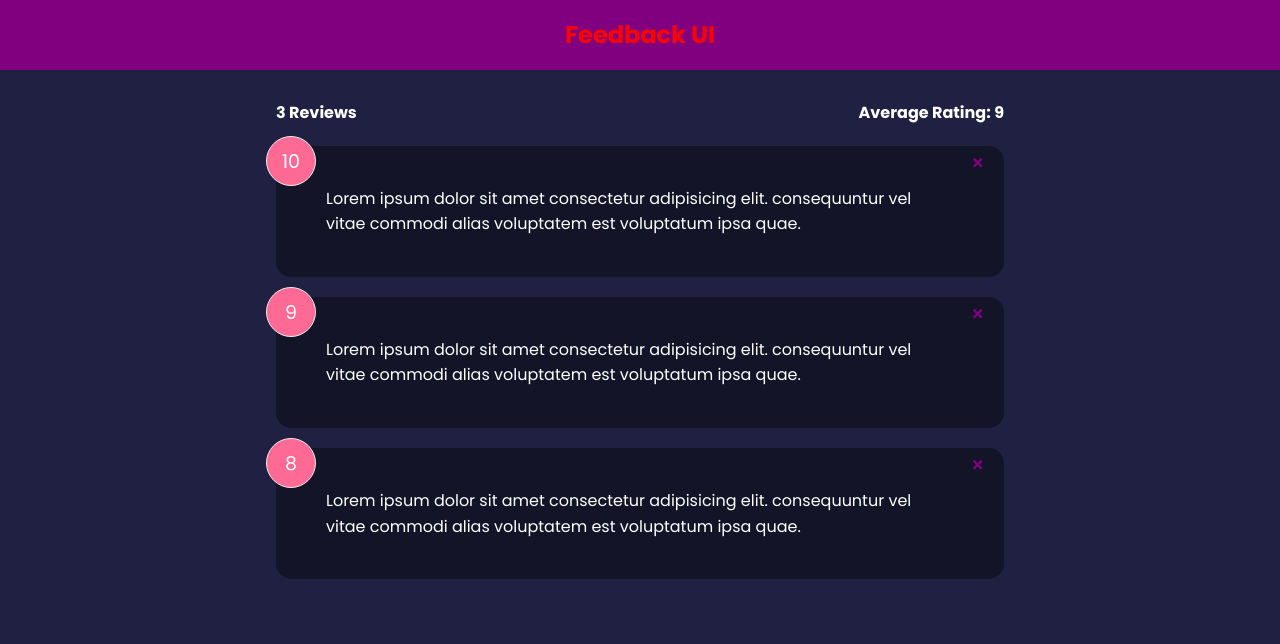
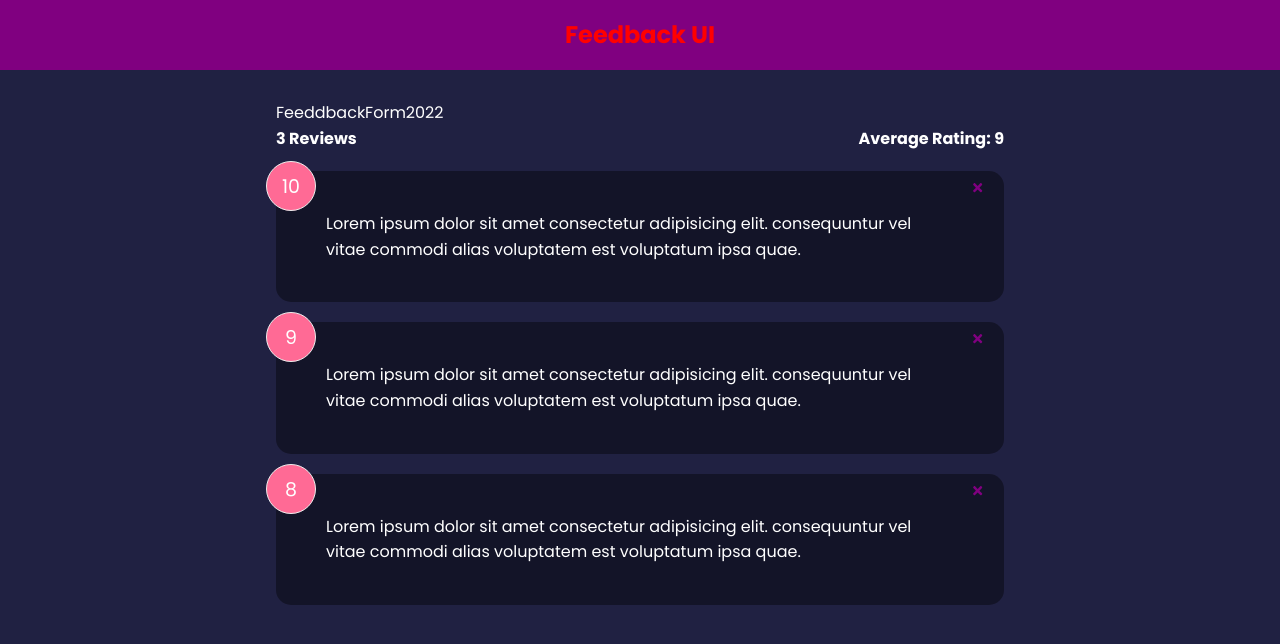
Before and after one commit to renatoguara2020/app-basics-of-react, a React (Create React App) app: page / in a window 1280 px wide. Shown: the top 644 px of the page. Built offline with nearby package versions, Linux system fonts and the light colour scheme.

Commit message:
commit changes

```diff
--- a/src/App.js
+++ b/src/App.js
@@ -1,6 +1,7 @@
 import React, {Fragment, useState} from 'react'
 import FeedbackList from './components/FeedbackList';
 import { FeedbackStats } from './components/FeedbackStats';
+import FeedbackForm from './components/FeedbackForm';
 import Header from './components/Header.jsx';
 import FeedbackData from './data/FeedbackData.js';
 
@@ -19,6 +20,7 @@ const App = () => {
    <Fragment>
         <Header/>
         <div className="container">
+          <FeedbackForm/>
           <FeedbackStats feedback={feedback}/>
           <FeedbackList   feedback={feedback} handleDelete={deleteFeedback}/>
         </div>
--- a/src/components/FeeddbackForm.jsx
+++ b/src/components/FeedbackForm.jsx
@@ -3,7 +3,7 @@ import React from 'react'
 const FeeddbackForm = () => {
   return (
     <div>
-        FeeddbackForm
+        FeeddbackForm2022
     </div>
   )
 }
```
